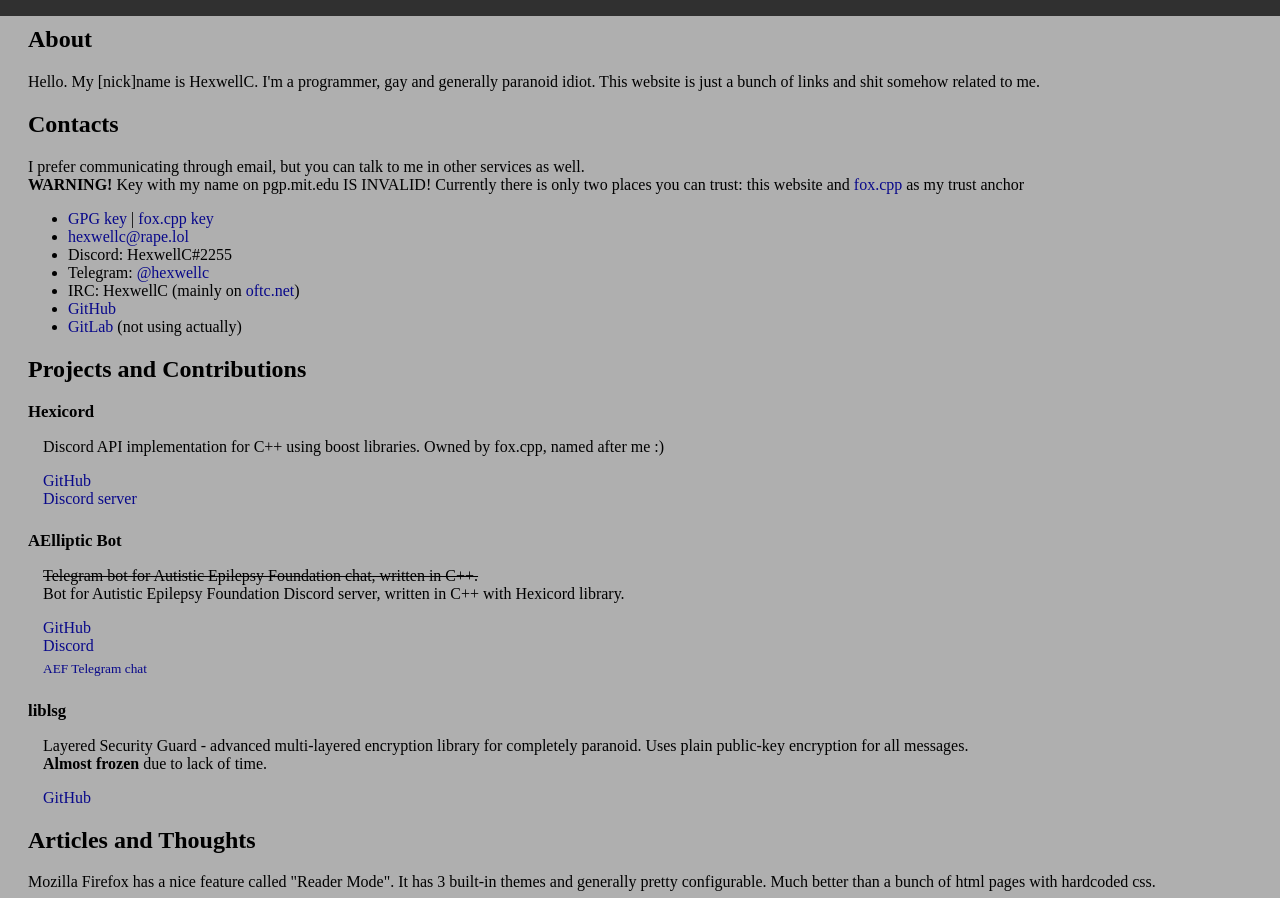
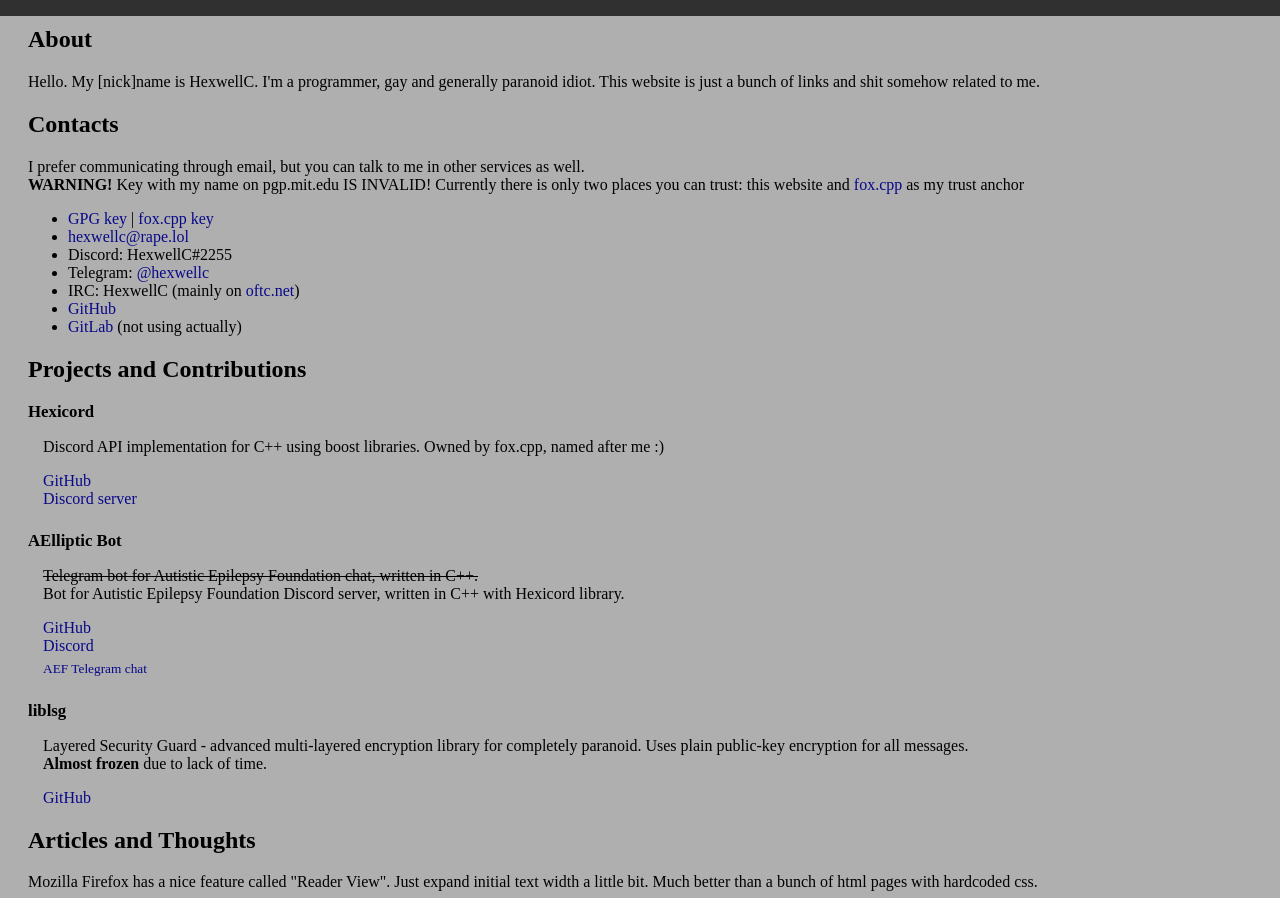
Before and after one commit to HexwellC/hexwellc.github.io, a plain HTML site: page index.html in a window 1280 px wide. Shown: the part 46-944 px from the top of the page. Drawn offline with Linux system fonts and the light colour scheme.

Commit message:
Improved notice

```diff
--- a/index.html
+++ b/index.html
@@ -73,10 +73,11 @@
             </dl>
             <h2>Articles and Thoughts</h2>
             <p>
-                Mozilla Firefox has a nice feature called "Reader Mode". It has
-                3 built-in themes and generally pretty configurable. Much better
-                than a bunch of html pages with hardcoded css.
-            </sub>
+                Mozilla Firefox has a nice feature called "Reader View". Just
+                expand initial text width a little bit. Much better than a bunch
+                of html pages with hardcoded css.<br/>
+                <sub>That's how you should actually read RFC specs</sub>
+            </p>
             <ul>
                 <li>[RU] <a href="ru/bitcoin.txt">Биткоин</a></li>
                 <li>[RU] <a href="ru/karma.txt">Мысли об Karma Fields</a></li>
```
